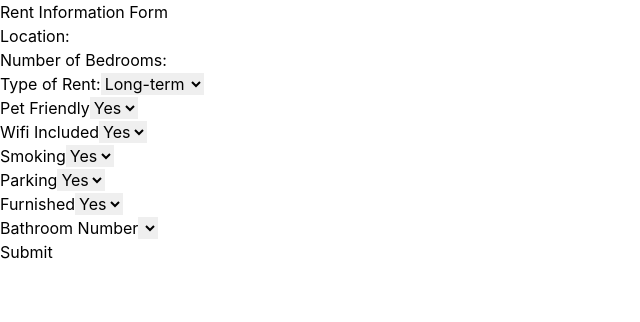
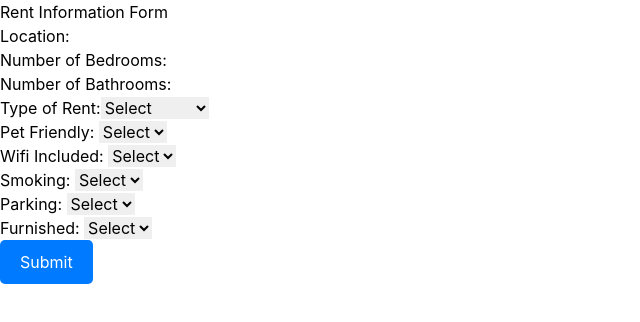
Before and after one commit to 8HANGLIU8/STRENT, a React (Create React App) app in the folder frontend/: page /ApartListings in a window 1280 px wide. Shown: the top 322 px of the page, without its empty margins (0-640 px from the left). Built offline with nearby package versions, Linux system fonts and the light colour scheme.

Commit message:
apartlisting input

```diff
--- a/frontend/src/pages/ApartListings.js
+++ b/frontend/src/pages/ApartListings.js
@@ -1,4 +1,5 @@
 import React, { useState } from "react";
+import './style.css';
 
 export default function RentForm() {
   const [formData, setFormData] = useState({
@@ -26,8 +27,18 @@ export default function RentForm() {
   const handleSubmit = async (e) => {
     e.preventDefault();
 
+     // Check if all fields are filled
+     const isFormComplete = Object.values(formData).every(value => value !== '');
+
+     if (!isFormComplete) {
+       alert("Required to fill everything");
+       return;
+     }
+
+     //alert("Completed");
+
     // Send data to the backend (API)
-    const response = await fetch('http://localhost:3000/api/rent', {
+    const response = await fetch('http://localhost:3001/rent', {
       method: 'POST',
       headers: {
         'Content-Type': 'application/json',
@@ -62,82 +73,87 @@ export default function RentForm() {
           />
         </div>
         <div>
+          <label>Number of Bathrooms: </label>
+          <input
+            type='number'
+            name="bathroomnumber"
+            value={formData.bathroomnumber}
+            onChange={handleChange}
+          />
+        </div>
+        <div>
           <label>Type of Rent:</label>
           <select
             name="rentType"
             value={formData.rentType}
             onChange={handleChange}
           >
-            <option value="longterm">Long-term</option>
-            <option value="shortterm">Short-term</option>
+            <option value="">Select</option>
+            <option value="longterm">Long-term: </option>
+            <option value="shortterm">Short-term: </option>
           </select>
         </div>
         <div>
-          <label>Pet Friendly</label>
+          <label>Pet Friendly: </label>
           <select
             name="petfriendly"
             value={formData.petfriendly}
             onChange={handleChange}
           >
+            <option value="">Select</option>
             <option value="yes">Yes</option>
             <option value="no">No</option>
           </select>
         </div>
         <div>
-          <label>Wifi Included</label>
+          <label>Wifi Included: </label>
           <select
             name="wifi"
             value={formData.wifi}
             onChange={handleChange}
           >
+            <option value="">Select</option>
             <option value="yes">Yes</option>
             <option value="no">No</option>
           </select>
         </div>
         <div>
-          <label>Smoking</label>
+          <label>Smoking: </label>
           <select
             name="smoking"
             value={formData.smoking}
             onChange={handleChange}
           >
+            <option value="">Select</option>
             <option value="yes">Yes</option>
             <option value="no">No</option>
           </select>
         </div>
         <div>
-          <label>Parking</label>
+          <label>Parking: </label>
           <select
             name="parking"
             value={formData.parking}
             onChange={handleChange}
           >
+            <option value="">Select</option>
             <option value="yes">Yes</option>
             <option value="no">No</option>
           </select>
         </div>
         <div>
-          <label>Furnished</label>
+          <label>Furnished: </label>
           <select
             name="furnished"
             value={formData.furnished}
             onChange={handleChange}
           >
+            <option value="">Select</option>
             <option value="yes">Yes</option>
             <option value="no">No</option>
           </select>
         </div>
-        <div>
-          <label>Bathroom Number</label>
-          <select
-            type='number'
-            name="bathroomnumber"
-            value={formData.bathroomnumber}
-            onChange={handleChange}
-          >
-          </select>
-        </div>
-        <button type="submit">Submit</button>
+        <button type="submit" className="submitbutton">Submit</button>
       </form>
     </div>
   );
--- /dev/null
+++ b/frontend/src/pages/style.css
@@ -0,0 +1,14 @@
+.submitbutton {
+  padding: 10px 20px;
+  background-color: #007bff;
+  color: white;
+  border: none;
+  border-radius: 5px;
+  cursor: pointer;
+  transition: box-shadow 0.2s ease;
+}
+
+.submitbutton:active {
+  box-shadow: 0 4px 8px rgba(0, 0, 0, 0.3);
+  transform: translateY(2px);
+}
```
Also changed, not shown: 1 other file (tests, documents, lock files or other folders).
